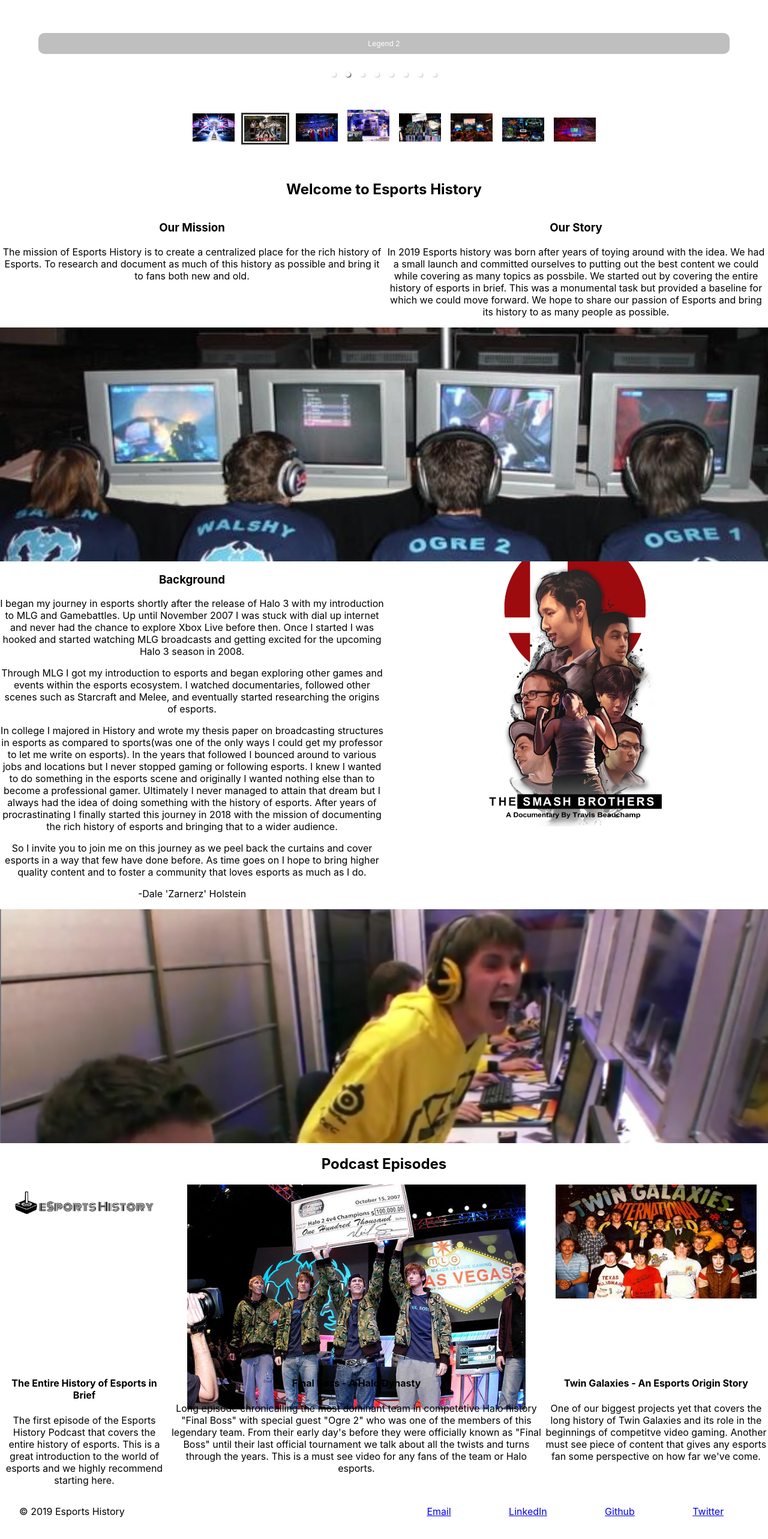
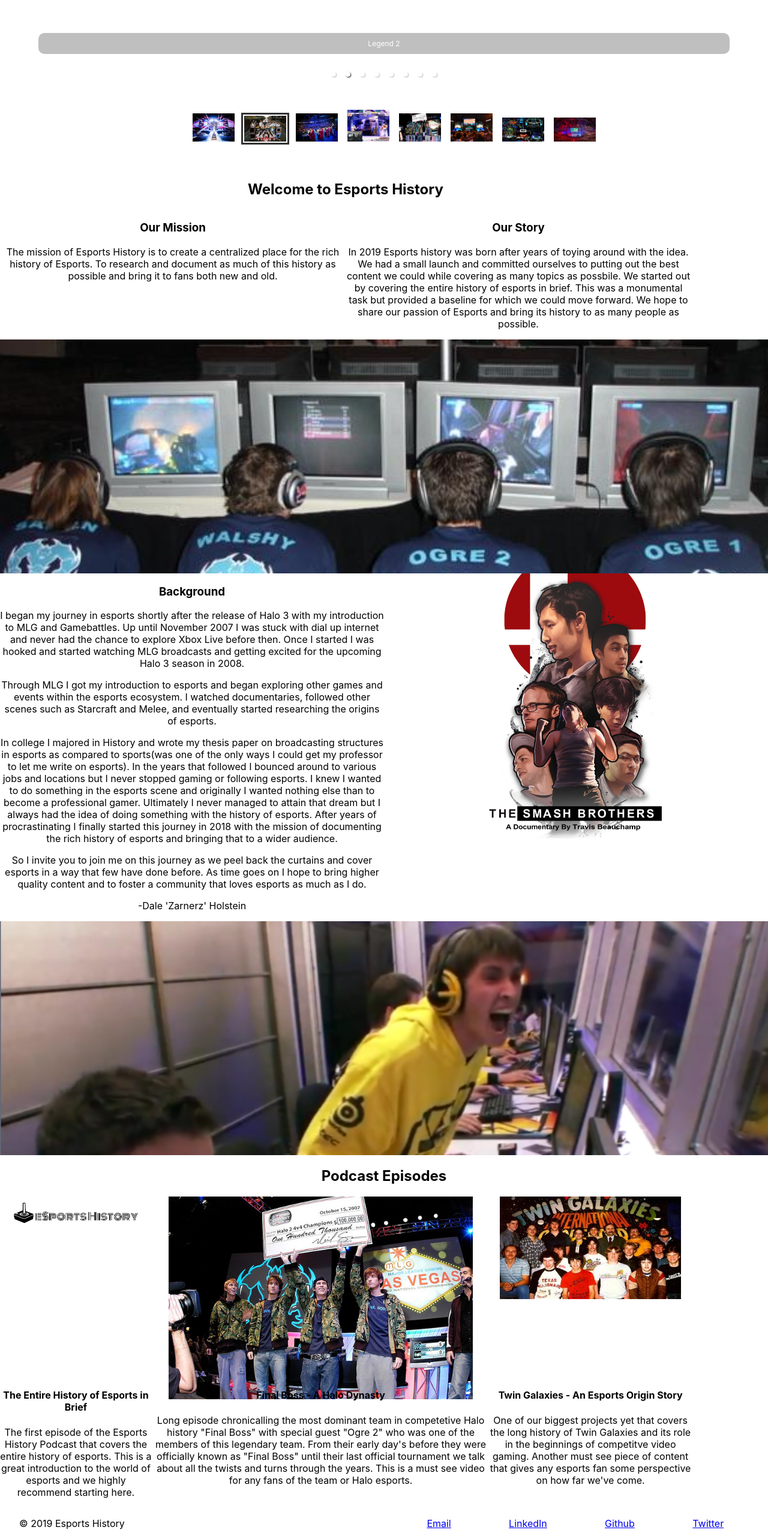
Before and after one commit to Zarnerz/EH-React, a React (Create React App) app in the folder esports-history/: page / in a window 1280 px wide. Shown: the part 874-3440 px from the top of the page at 60% size. Built offline with nearby package versions, Linux system fonts and the light colour scheme.

Commit message:
weird margin bug - trying to fix

```diff
--- a/esports-history/src/pages/main/about/About.js
+++ b/esports-history/src/pages/main/about/About.js
@@ -32,7 +32,8 @@ class About extends Component {
 
 const sectionStyle = {
   display: "flex",
-  flexWrap: "wrap"
+  flexWrap: "wrap",
+  maxWidth: "90vw"
 };
 
 const articleStyle = {
--- a/esports-history/src/pages/main/podcast/Podcast.js
+++ b/esports-history/src/pages/main/podcast/Podcast.js
@@ -45,7 +45,8 @@ class Podcast extends Component {
 
 const cardContainerStyle = {
   display: "flex",
-  justifyContent: "space-around"
+  justifyContent: "space-around",
+  maxWidth: "90vw"
 };
 
 export default Podcast;
```
